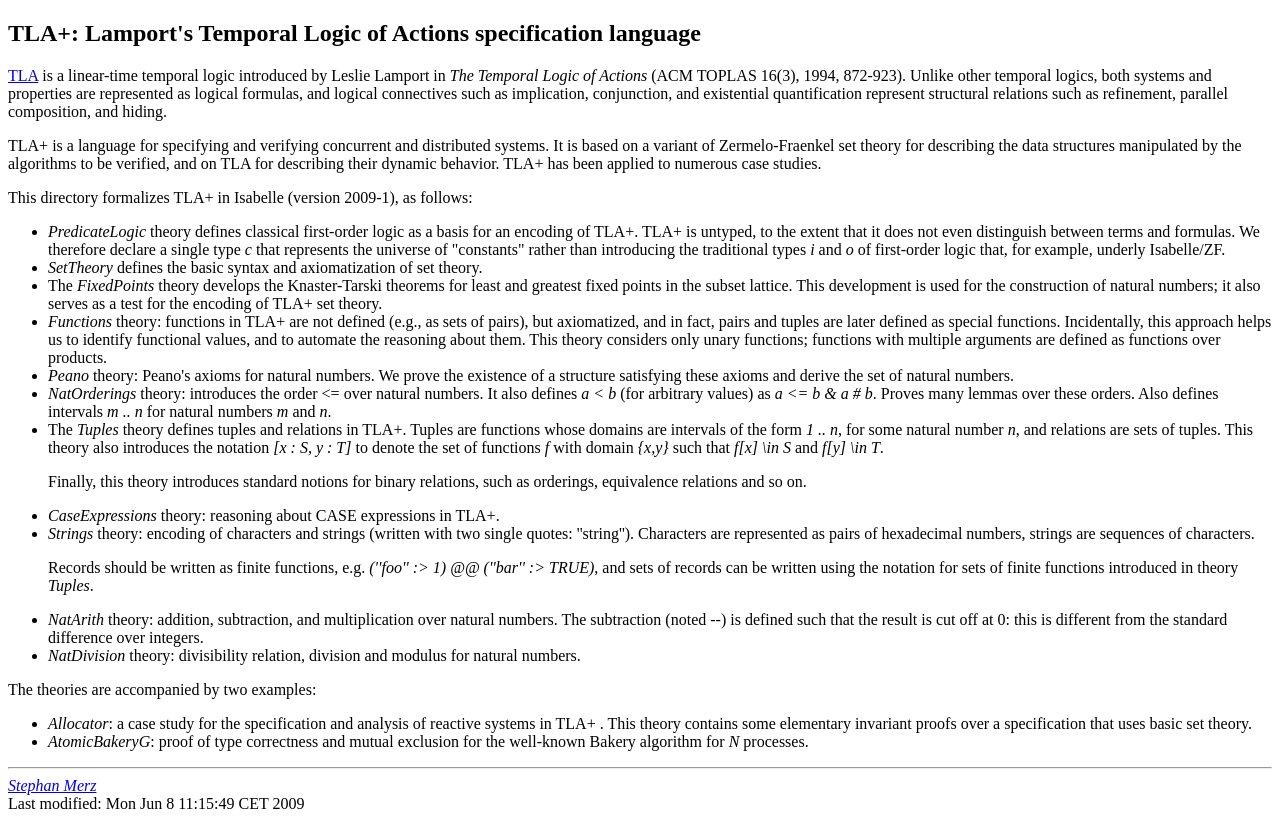
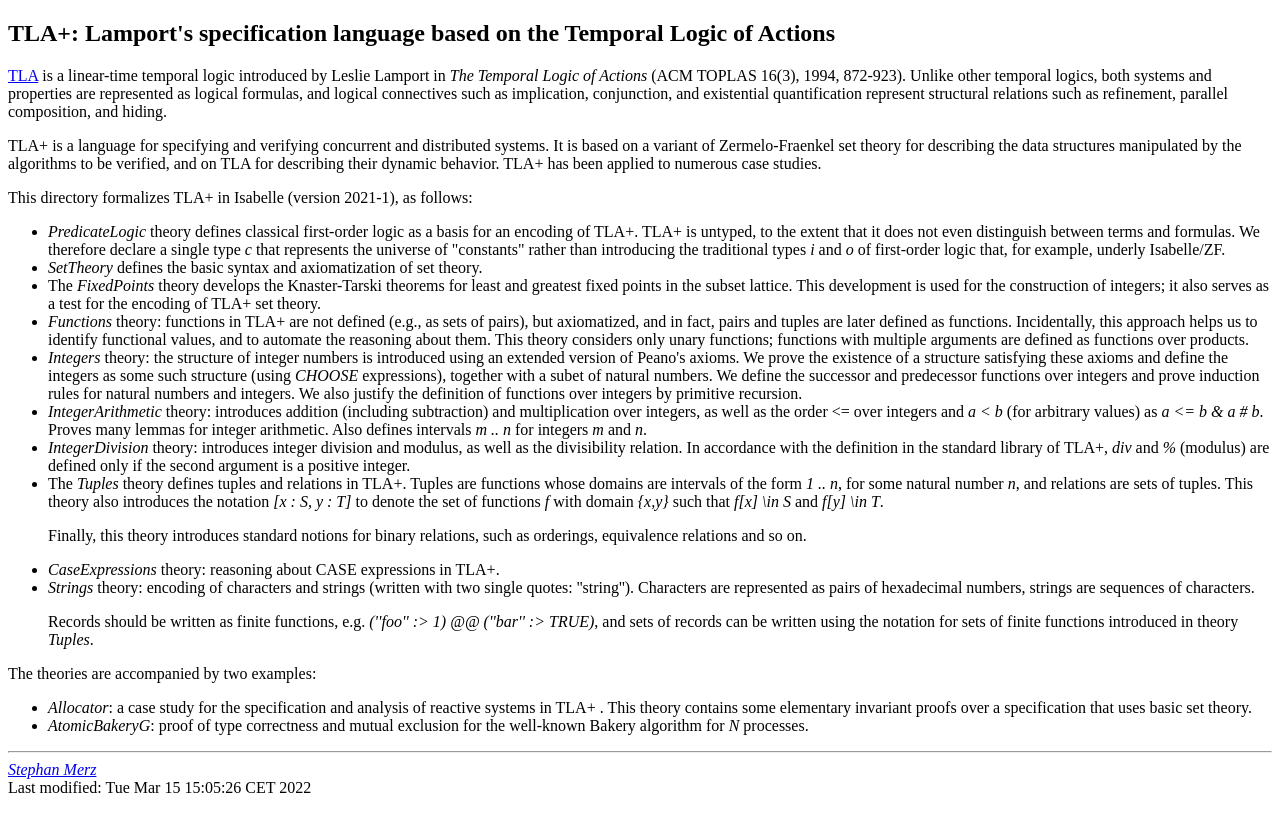
Before and after one commit to tlaplus/tlapm, a plain HTML site: page isabelle/README.html in a window 1280 px wide. Drawn offline with Linux system fonts and the light colour scheme.

Commit message:
refactoring of integer theories, update to Isabelle 2021-1

```diff
--- a/isabelle/README.html
+++ b/isabelle/README.html
@@ -9,9 +9,9 @@
 
 <body>
 
-<h2>TLA+: Lamport's Temporal Logic of Actions specification language</h2>
+<h2>TLA+: Lamport's specification language based on the Temporal Logic of Actions</h2>
 
-<p><a href="http://www.research.digital.com/SRC/personal/Leslie_Lamport/tla/tla.html">TLA</a>
+<p><a href="http://lamport.azurewebsites.net/tla/tla.html">TLA</a>
 is a linear-time temporal logic introduced by Leslie Lamport in
 <em>The Temporal Logic of Actions</em> (ACM TOPLAS 16(3), 1994,
 872-923). Unlike other temporal logics, both systems and properties
@@ -20,10 +20,14 @@ implication, conjunction, and existential quantification represent
 structural relations such as refinement, parallel composition, and
 hiding.</p>
 
-<p>TLA+ is a language for specifying and verifying concurrent and distributed systems. It is based on a variant of Zermelo-Fraenkel set theory for describing the data structures manipulated by the algorithms to be verified, and on TLA for describing their dynamic behavior. TLA+ has been applied to numerous case studies.
+<p>TLA+ is a language for specifying and verifying concurrent and distributed
+systems. It is based on a variant of Zermelo-Fraenkel set theory for describing
+the data structures manipulated by the algorithms to be verified, and on TLA for
+describing their dynamic behavior. TLA+ has been applied to numerous case
+studies.
 </p>
 
-<p>This directory formalizes TLA+ in Isabelle (version 2009-1), as follows:
+<p>This directory formalizes TLA+ in Isabelle (version 2021-1), as follows:
 <ul>
   <li>
   <em>PredicateLogic</em> theory
@@ -44,14 +48,14 @@ hiding.</p>
   The <em>FixedPoints</em> theory develops the
   Knaster-Tarski theorems for least and greatest fixed points in the
   subset lattice. This development is used for the construction of
-  natural numbers; it also serves as a test for the encoding of TLA+
+  integers; it also serves as a test for the encoding of TLA+
   set theory.
   </li>
 
   <li>
   <em>Functions</em> theory: functions in TLA+ are not defined
   (e.g., as sets of pairs),
-  but axiomatized, and in fact, pairs and tuples are later defined as special
+  but axiomatized, and in fact, pairs and tuples are later defined as
   functions. Incidentally, this approach helps us to identify functional
   values, and to automate the reasoning about them. This theory considers
   only unary functions; functions with multiple arguments are defined
@@ -59,18 +63,31 @@ hiding.</p>
   </li>
 
   <li>
-  <em>Peano</em> theory: Peano's axioms for natural numbers. We prove
-  the existence of a structure satisfying these axioms and derive the
-  set of natural numbers.
+  <em>Integers</em> theory: the structure of integer numbers is introduced
+  using an extended version of Peano's axioms. We prove the existence of a
+  structure satisfying these axioms and define the integers as some such
+  structure (using <em>CHOOSE</em> expressions), together with a subet of
+  natural numbers. We define the successor and predecessor functions over
+  integers and prove induction rules for natural numbers and integers.
+  We also justify the definition of functions over integers by primitive
+  recursion.
   </li>
 
   <li>
-  <em>NatOrderings</em> theory: introduces the order &lt;= over
-  natural numbers. It also defines <em>a &lt; b</em> (for arbitrary
-  values) as <em>a &lt;= b &amp; a # b</em>. Proves many lemmas over
-  these orders. Also defines intervals <em>m .. n</em> for natural
-  numbers <em>m</em> and <em>n</em>.
+  <em>IntegerArithmetic</em> theory: introduces addition (including
+  subtraction) and multiplication over integers, as well as the order
+  &lt;= over integers and <em>a &lt; b</em> (for arbitrary
+  values) as <em>a &lt;= b &amp; a # b</em>. Proves many lemmas for
+  integer arithmetic. Also defines intervals <em>m .. n</em> for
+  integers <em>m</em> and <em>n</em>.
   </li>
+
+  <li>
+  <em>IntegerDivision</em> theory: introduces integer division and
+  modulus, as well as the divisibility relation. In accordance with
+  the definition in the standard library of TLA+, <em>div</em> and
+  <em>%</em> (modulus) are defined only if the second argument is a
+  positive integer.
 
   <li>
   The <em>Tuples</em> theory defines tuples and relations in TLA+.
@@ -104,18 +121,6 @@ hiding.</p>
   in theory <em>Tuples</em>.
   </li>
 
-  <li>
-  <em>NatArith</em> theory: addition, subtraction, and multiplication
-  over natural numbers. The subtraction (noted <em>--</em>) is defined
-  such that the result is cut off at 0: this is different from
-  the standard difference over integers.
-  </li>
-
-  <li>
-  <em>NatDivision</em> theory: divisibility relation, division and
-  modulus for natural numbers.
-  </li>
-
 </ul>
 
 <p>
@@ -142,7 +147,5 @@ The theories are accompanied by two examples:
 <address>
 <a href="mailto:stephan.merz@loria.fr">Stephan Merz</a>
 </address>
-<!-- hhmts start -->
-Last modified: Mon Jun  8 11:15:49 CET 2009
-<!-- hhmts end -->
+<!-- hhmts start -->Last modified: Tue Mar 15 15:05:26 CET 2022 <!-- hhmts end -->
 </body></html>
```
Also changed, not shown: 8 other files.
